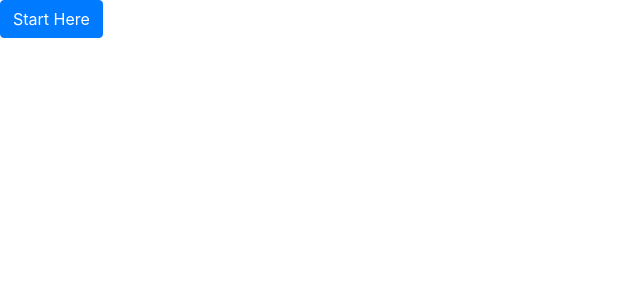
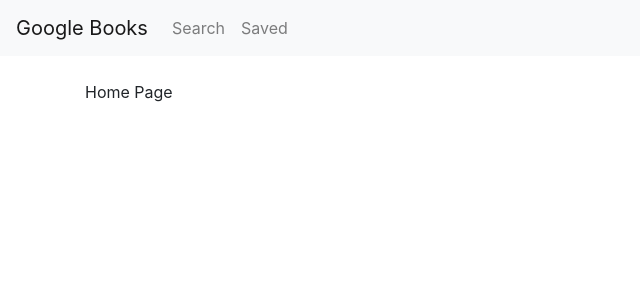
Before and after one commit to surajverma2587/google-books-client, a React (Create React App) app: page / in a window 1280 px wide. Shown: the top 300 px of the page, without its empty margins (0-640 px from the left). Built offline with nearby package versions, Linux system fonts and the light colour scheme.

Commit message:
removed react bootstrap, added nav bar with links to pages

```diff
--- a/package.json
+++ b/package.json
@@ -6,10 +6,9 @@
     "@testing-library/jest-dom": "^4.2.4",
     "@testing-library/react": "^9.3.2",
     "@testing-library/user-event": "^7.1.2",
-    "bootstrap": "^4.5.2",
     "react": "^16.13.1",
-    "react-bootstrap": "^1.3.0",
     "react-dom": "^16.13.1",
+    "react-router-dom": "^5.2.0",
     "react-scripts": "3.4.3"
   },
   "scripts": {
--- a/public/index.html
+++ b/public/index.html
@@ -24,6 +24,12 @@
       work correctly both with client-side routing and a non-root public URL.
       Learn how to configure a non-root public URL by running `npm run build`.
     -->
+    <link
+      rel="stylesheet"
+      href="https://stackpath.bootstrapcdn.com/bootstrap/4.5.2/css/bootstrap.min.css"
+      integrity="sha384-JcKb8q3iqJ61gNV9KGb8thSsNjpSL0n8PARn9HuZOnIxN0hoP+VmmDGMN5t9UJ0Z"
+      crossorigin="anonymous"
+    />
     <title>React App</title>
   </head>
   <body>
--- a/src/App.js
+++ b/src/App.js
@@ -1,11 +1,17 @@
 import React from "react";
-import Button from "react-bootstrap/Button";
+import { HashRouter } from "react-router-dom";
+
+import Navigation from "./NavBar";
+import Routes from "./Routes";
 
 const App = () => {
   return (
-    <div>
-      <Button variant="primary">Start Here</Button>
-    </div>
+    <HashRouter>
+      <Navigation />
+      <div className="container my-4">
+        <Routes />
+      </div>
+    </HashRouter>
   );
 };
 export default App;
--- /dev/null
+++ b/src/NavBar.js
@@ -0,0 +1,24 @@
+import React from "react";
+import { NavLink, Link } from "react-router-dom";
+
+const Navigation = () => {
+  return (
+    <nav className="navbar navbar-expand-lg navbar-light bg-light">
+      <NavLink to="/">
+        <span className="navbar-brand">Google Books</span>
+      </NavLink>
+      <div className="collapse navbar-collapse">
+        <ul className="navbar-nav mr-auto">
+          <NavLink to="/search">
+            <li className="nav-item nav-link">Search</li>
+          </NavLink>
+          <NavLink to="/saved">
+            <li className="nav-item nav-link">Saved</li>
+          </NavLink>
+        </ul>
+      </div>
+    </nav>
+  );
+};
+
+export default Navigation;
--- /dev/null
+++ b/src/Routes.js
@@ -0,0 +1,17 @@
+import React from "react";
+import { Route, Switch } from "react-router-dom";
+
+import Home from "./pages/Home";
+import MyBooks from "./pages/MyBooks";
+
+const Routes = () => {
+  return (
+    <Switch>
+      <Route path="/" exact component={Home} />
+      <Route path="/search" exact component={Home} />
+      <Route path="/saved" exact component={MyBooks} />
+    </Switch>
+  );
+};
+
+export default Routes;
--- a/src/index.js
+++ b/src/index.js
@@ -3,6 +3,4 @@ import ReactDOM from "react-dom";
 
 import App from "./App";
 
-import "bootstrap/dist/css/bootstrap.min.css";
-
 ReactDOM.render(<App />, document.getElementById("root"));
--- /dev/null
+++ b/src/pages/Home.js
@@ -0,0 +1,7 @@
+import React from "react";
+
+const Home = () => {
+  return <div>Home Page</div>;
+};
+
+export default Home;
--- /dev/null
+++ b/src/pages/MyBooks.js
@@ -0,0 +1,7 @@
+import React from "react";
+
+const MyBooks = () => {
+  return <div>My Books Page</div>;
+};
+
+export default MyBooks;
```
